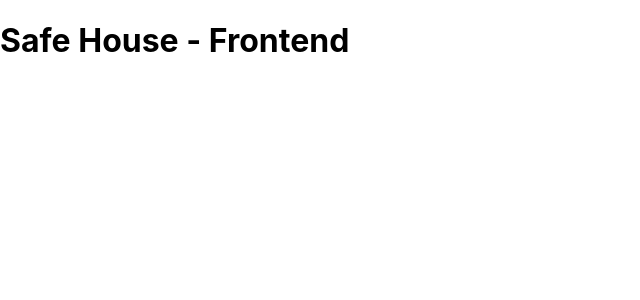
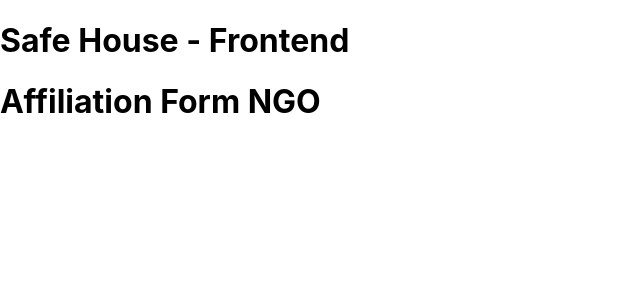
Before and after one commit to Ezzu99/safehouse-frontend, a Next.js app: page / in a window 1280 px wide. Shown: the top 300 px of the page, without its empty margins (0-640 px from the left). Built offline with nearby package versions, Linux system fonts and the light colour scheme.

Commit message:
added NGO Affiliation Form component

```diff
--- a/pages/index.js
+++ b/pages/index.js
@@ -1,7 +1,10 @@
+import AffiliationFormNGO from "../src/components/AffiliationFormNGO";
+
 const Index = () => {
   return (
     <>
       <h1>Safe House - Frontend</h1>
+      <AffiliationFormNGO />
     </>
   )
 }
--- /dev/null
+++ b/src/components/AffiliationFormNGO.js
@@ -0,0 +1,9 @@
+const AffiliationFormNGO = () => {
+    return (
+      <>
+        <h1>Affiliation Form NGO</h1>
+      </>
+    )
+  }
+
+  export default AffiliationFormNGO;
```
